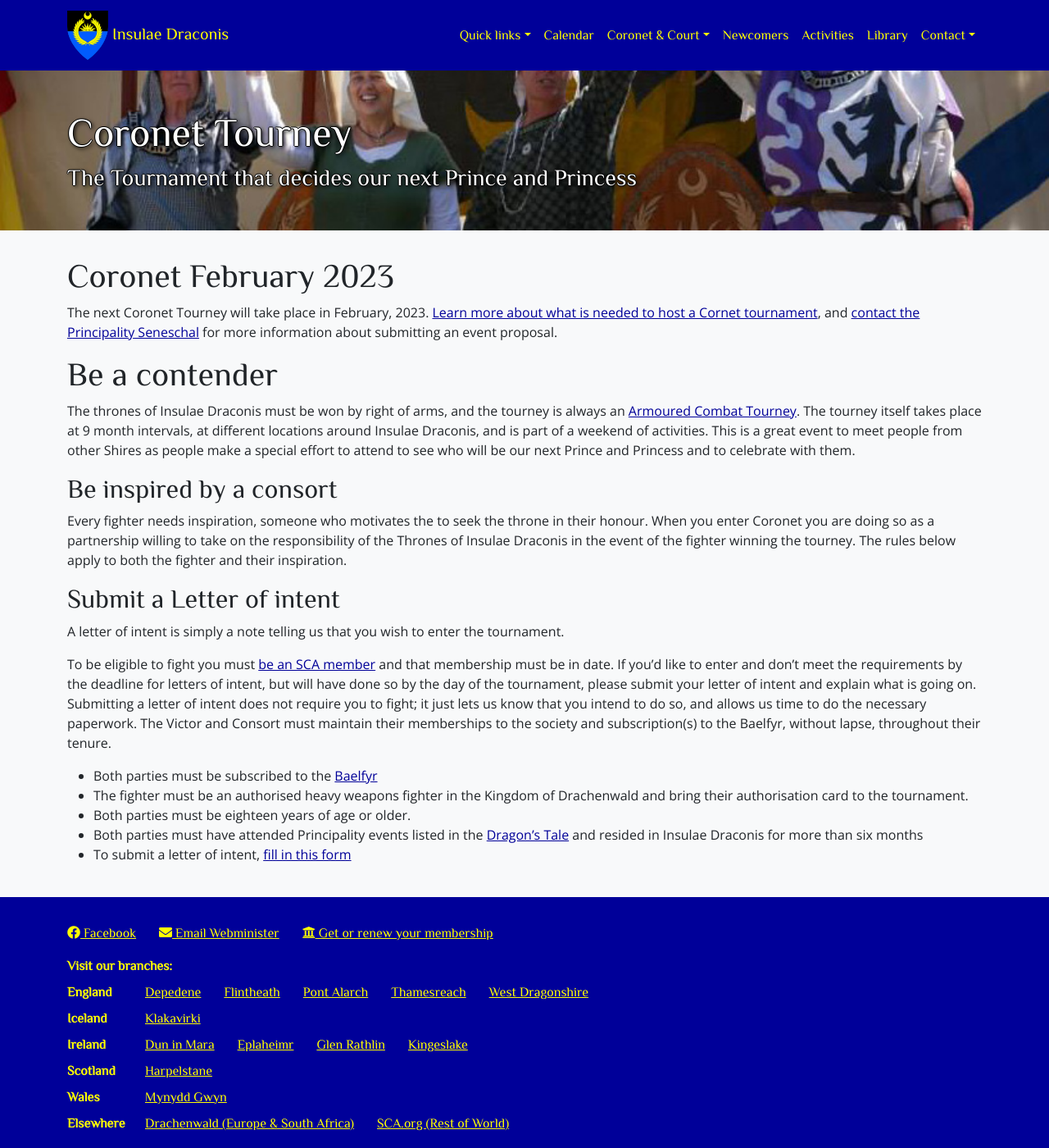
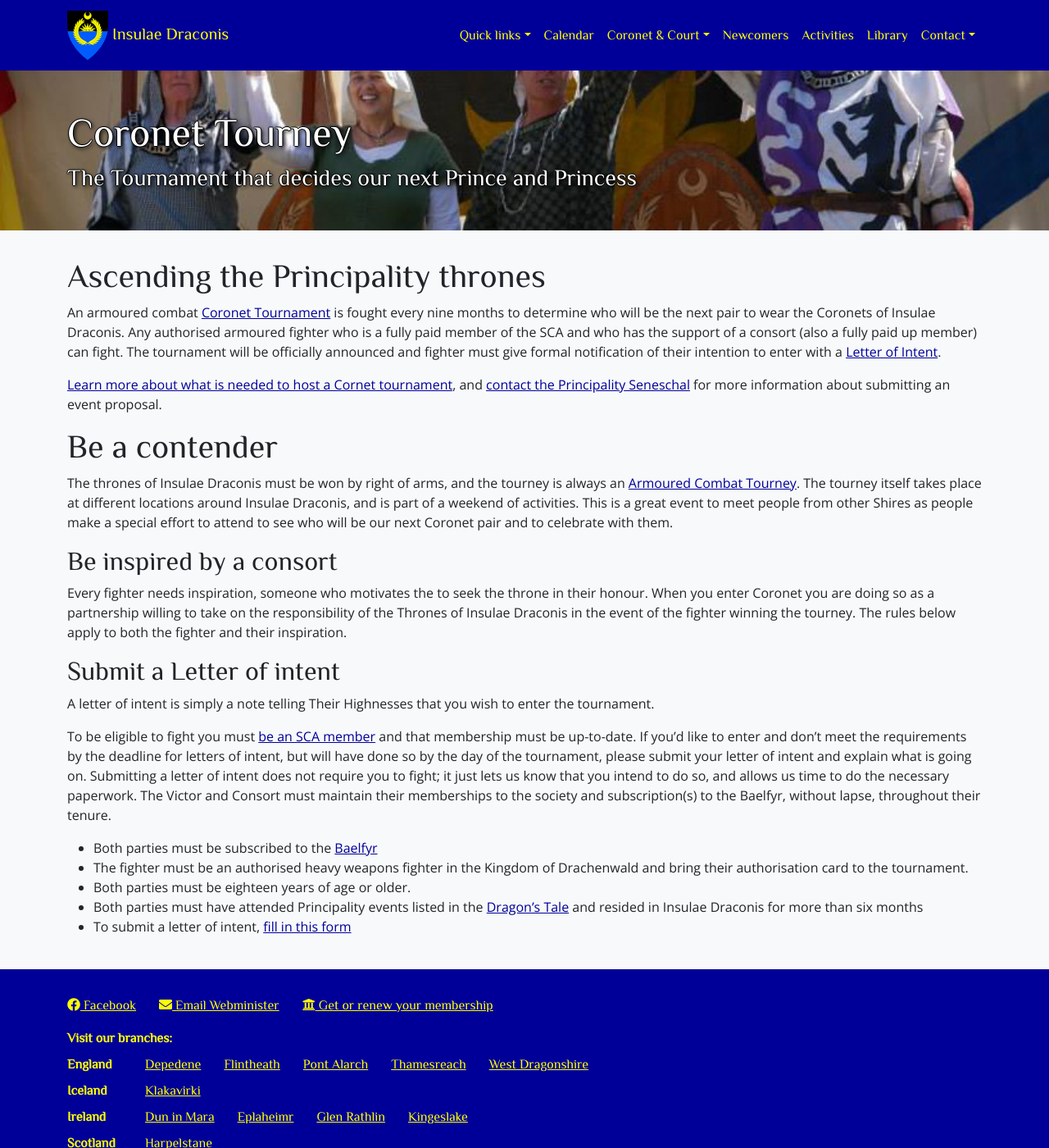
Before and after one commit to drachenwald/insulae-draconis, a Jekyll site: the page built from coronet/coronet-tourney.md, in a window 1280 px wide and 1400 px high. Shown: the whole window at 82% size. Built offline with Jekyll 4.4.1, drawn with Linux system fonts in a browser that asks for light colours; comment, search, counter and statistics services are not loaded.

Commit message:
Update coronet-tourney.md

```diff
--- a/coronet/coronet-tourney.md
+++ b/coronet/coronet-tourney.md
@@ -5,14 +5,16 @@ title: Coronet Tourney
 subtitle: The Tournament that decides our next Prince and Princess
 banner: /images/banner/royalty-coronet.jpg
 ---
-# Coronet February 2023
+# Ascending the Principality thrones
 
-The next Coronet Tourney will take place in February, 2023. [Learn more about what is needed to host a Cornet tournament](https://insulaedraconis.org/library/group-resources/bidding-for-events/), and [contact the Principality Seneschal](seneschal@insulaedraconis.org) for more information about submitting an event proposal.
+<p>An armoured combat <a href="https://insulaedraconis.org/coronet/coronet-tourney/">Coronet Tournament</a> is fought every nine months to determine who will be the next pair to wear the Coronets of Insulae Draconis. Any authorised armoured fighter who is a fully paid member of the SCA and who has the support of a consort (also a fully paid up member) can fight. The tournament will be officially announced and fighter must give formal notification of their intention to enter with a  <a href="{% link coronet/coronet-tourney.md %}#submit-a-letter-of-intent">Letter of Intent</a>.</p>
+
+[Learn more about what is needed to host a Cornet tournament](https://insulaedraconis.org/library/group-resources/bidding-for-events/), and [contact the Principality Seneschal](seneschal@insulaedraconis.org) for more information about submitting an event proposal.
 
 
 # Be a contender
 
-The thrones of Insulae Draconis must be won by right of arms, and the tourney is always an [Armoured Combat Tourney]({% link activities/armoured-combat/index.md %}). The tourney itself takes place at 9 month intervals, at different locations around Insulae Draconis, and is part of a weekend of activities. This is a great event to meet people from other Shires as people make a special effort to attend to see who will be our next Prince and Princess and to celebrate with them.
+The thrones of Insulae Draconis must be won by right of arms, and the tourney is always an [Armoured Combat Tourney]({% link activities/armoured-combat/index.md %}). The tourney itself takes place at different locations around Insulae Draconis, and is part of a weekend of activities. This is a great event to meet people from other Shires as people make a special effort to attend to see who will be our next Coronet pair and to celebrate with them.
 
 ## Be inspired by a consort
 
@@ -20,9 +22,9 @@ Every fighter needs inspiration, someone who motivates the to seek the throne in
 
 ## Submit a Letter of intent
 
-A letter of intent is simply a note telling us that you wish to enter the tournament.
+A letter of intent is simply a note telling Their Highnesses that you wish to enter the tournament.
 
-To be eligible to fight you must [be an SCA member](https://membermojo.co.uk/scauk) and that membership must be in date. If you'd like to enter and don't meet the requirements by the deadline for letters of intent, but will have done so by the day of the tournament, please submit your letter of intent and explain what is going on. Submitting a letter of intent does not require you to fight; it just lets us know that you intend to do so, and allows us time to do the necessary paperwork. The Victor and Consort must maintain their memberships to the society and subscription(s) to the Baelfyr, without lapse, throughout their tenure.
+To be eligible to fight you must [be an SCA member](https://membermojo.co.uk/scauk) and that membership must be up-to-date. If you'd like to enter and don't meet the requirements by the deadline for letters of intent, but will have done so by the day of the tournament, please submit your letter of intent and explain what is going on. Submitting a letter of intent does not require you to fight; it just lets us know that you intend to do so, and allows us time to do the necessary paperwork. The Victor and Consort must maintain their memberships to the society and subscription(s) to the Baelfyr, without lapse, throughout their tenure.
 
 - Both parties must be subscribed to the [Baelfyr]({% link baelfyr/index.md %})
 - The fighter must be an authorised heavy weapons fighter in the Kingdom of Drachenwald and bring their authorisation card to the tournament.
```
